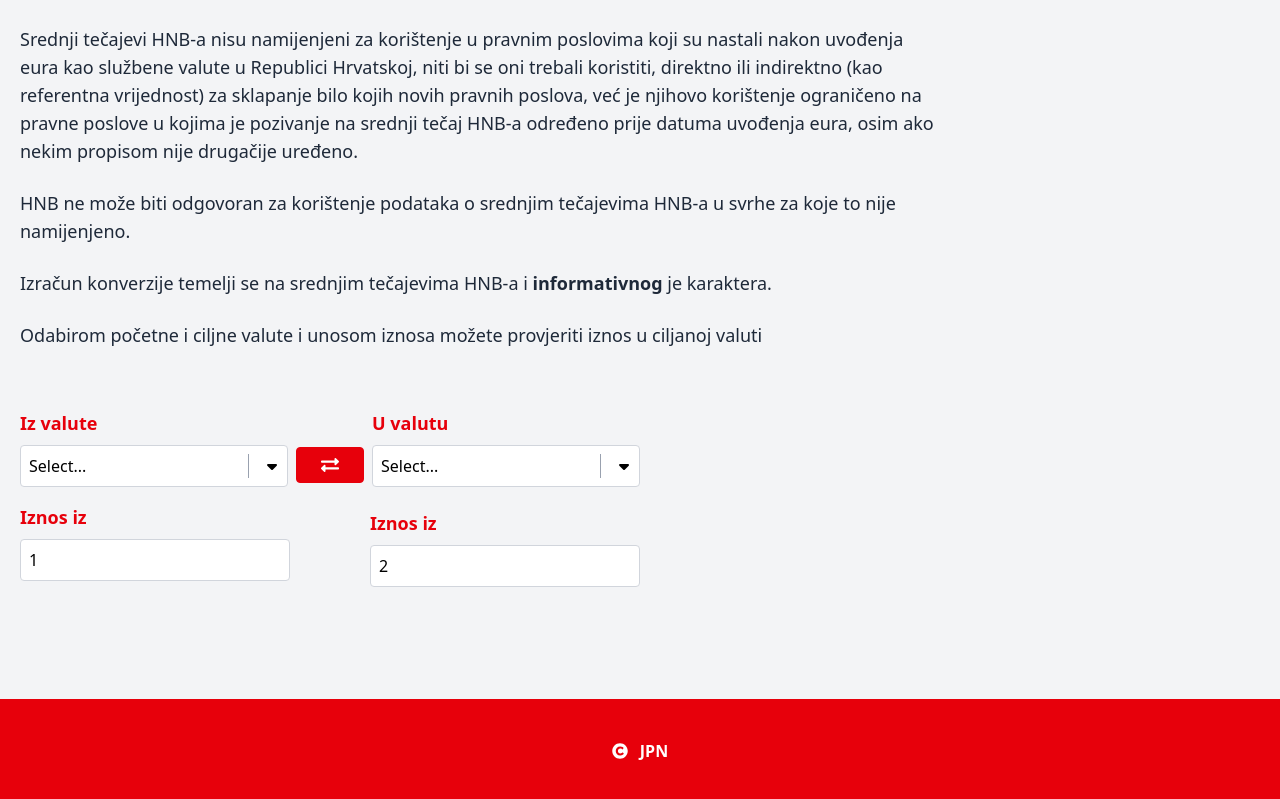
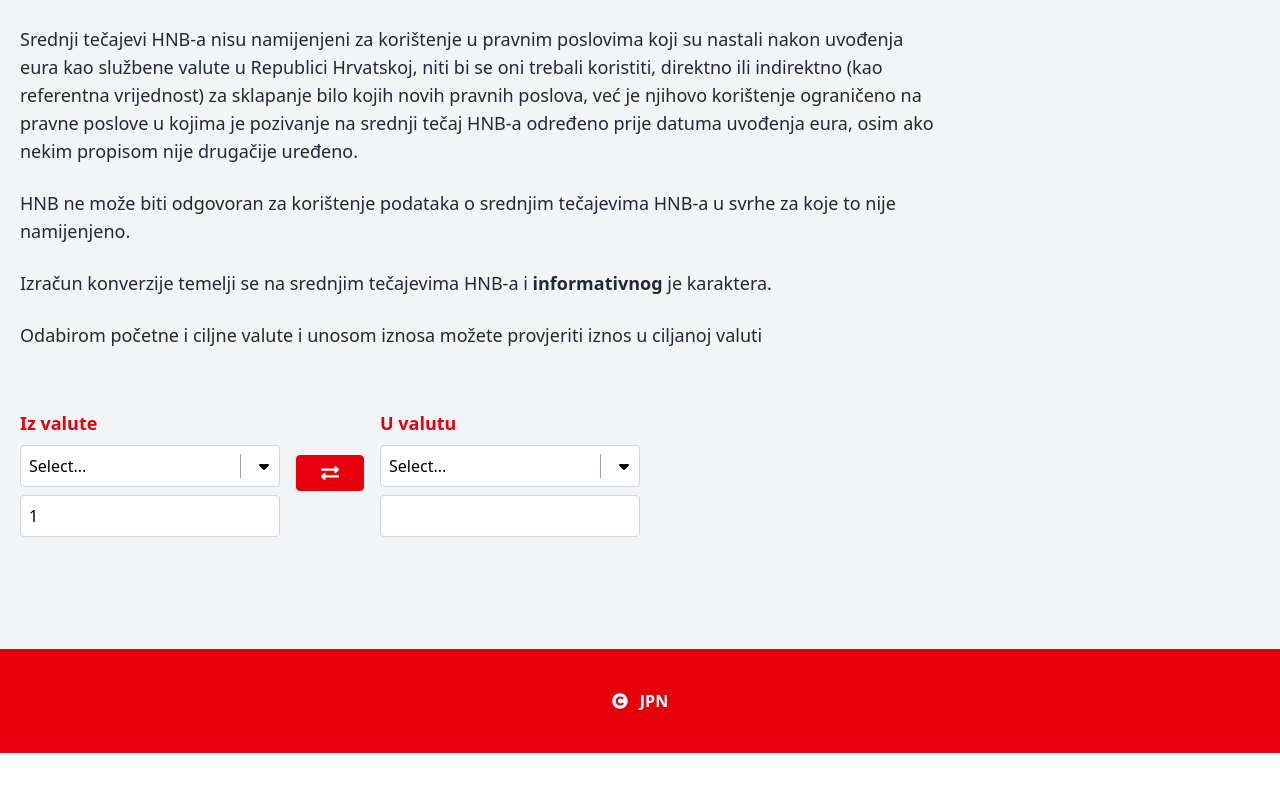
Before and after one commit to Zack1808/hnb_exchange_rate_lists, a React (Vite) app: page /konverzija_tecaja in a window 1280 px wide. Shown: the part 736-1535 px from the top of the page. After the commit the page ends 1489 px from the top, so only its background shows below. Built offline with nearby package versions, Linux system fonts and the light colour scheme.

Commit message:
feat(exchange-conversion): add URL parameter state handling for currency inputs

```diff
--- a/src/components/layout/Navigation.tsx
+++ b/src/components/layout/Navigation.tsx
@@ -110,7 +110,7 @@ const Navigation: React.FC = React.memo(() => {
               Povjest tečajeva
             </Button>
             <Button
-              to="/konverzija_tecaja?valuta_iz=AUD&vrijednost=1&valuta_u=EUR"
+              to="/konverzija_tecaja?valuta_iz=AUD&iznos=1&valuta_u=EUR"
               className={getLinkClasses()}
               onClick={closeMenu}
             >
--- a/src/pages/ExchangeConversion.tsx
+++ b/src/pages/ExchangeConversion.tsx
@@ -1,5 +1,6 @@
-import React from "react";
+import React, { useState, useEffect } from "react";
 import { FaExchangeAlt } from "react-icons/fa";
+import { useNavigate, useLocation } from "react-router-dom";
 
 import Container from "../components/layout/Container";
 
@@ -76,6 +77,28 @@ const CURRENCIES = [
 ];
 
 const ExchangeConversion: React.FC = React.memo(() => {
+  const [fromCurr, setFromCurr] = useState<string>("");
+  const [toCurr, setToCurr] = useState<string>("");
+  const [fromValue, setFromValue] = useState<number>(1);
+  const [toValue, setToValue] = useState<number>();
+
+  const navigate = useNavigate();
+  const location = useLocation();
+
+  useEffect(() => {
+    const search = new URLSearchParams(location.search);
+
+    const currFrom = search.get("valuta_iz");
+    const currTo = search.get("valuta_u");
+    const val = search.get("iznos");
+
+    if (!currFrom || !currTo || !val) return;
+
+    setFromCurr(currFrom);
+    setToCurr(currTo);
+    setFromValue(Number(val));
+  }, []);
+
   return (
     <>
       <Container spacing="medium">
@@ -96,49 +119,45 @@ const ExchangeConversion: React.FC = React.memo(() => {
 
         <List content={NOTES} listType="decimal" />
 
-        <form className="w-full md:max-w-6/12 flex flex-col gap-4 mt-10">
-          <fieldset className="flex justify-between gap-2 items-baseline-last">
-            <div className="flex-grow flex flex-col gap-2">
+        <form className="w-full md:max-w-6/12 flex items-center justify-center gap-4 mt-10 md:flex-row flex-col">
+          <fieldset className="w-full flex flex-col justify-between gap-2">
             <label
               htmlFor="currencyFrom"
               className="text-lg text-red-600 font-bold"
             >
               Iz valute
             </label>
-              <Select id="currencyFrom" options={CURRENCIES} value="" />
-            </div>
+            <Select
+              id="currencyFrom"
+              options={CURRENCIES}
+              value={fromCurr}
+              onChange={setFromCurr}
+            />
+            <Input
+              id="valueFrom"
+              type="number"
+              min={1}
+              value={fromValue}
+              onChange={(event) => setFromValue(Number(event.target.value))}
+            />
+          </fieldset>
           <Button variant="primary" type="button">
             <FaExchangeAlt />
           </Button>
-            <div className="flex-grow flex flex-col gap-2">
+          <fieldset className="w-full flex flex-col justify-between gap-2">
             <label
               htmlFor="currencyTo"
               className="text-lg text-red-600 font-bold"
             >
               U valutu
             </label>
-              <Select id="currencyTo" options={CURRENCIES} value="" />
-            </div>
-          </fieldset>
-          <fieldset className="flex justify-between gap-20 items-baseline-last">
-            <div className="flex-grow flex flex-col gap-2">
-              <label
-                htmlFor="valueFrom"
-                className="text-lg text-red-600 font-bold"
-              >
-                Iznos iz
-              </label>
-              <Input id="valueFrom" type="number" min="1" defaultValue="1" />
-            </div>
-            <div className="flex-grow flex flex-col gap-2">
-              <label
-                htmlFor="valueTo"
-                className="text-lg text-red-600 font-bold"
-              >
-                Iznos iz
-              </label>
-              <Input id="valueTo" readOnly value="2" />
-            </div>
+            <Select
+              id="currencyTo"
+              options={CURRENCIES}
+              value={toCurr}
+              onChange={setToCurr}
+            />
+            <Input id="valueTo" readOnly value={toValue} />
           </fieldset>
         </form>
       </Container>
```
Lines whose indentation alone changed are shown as unchanged.
